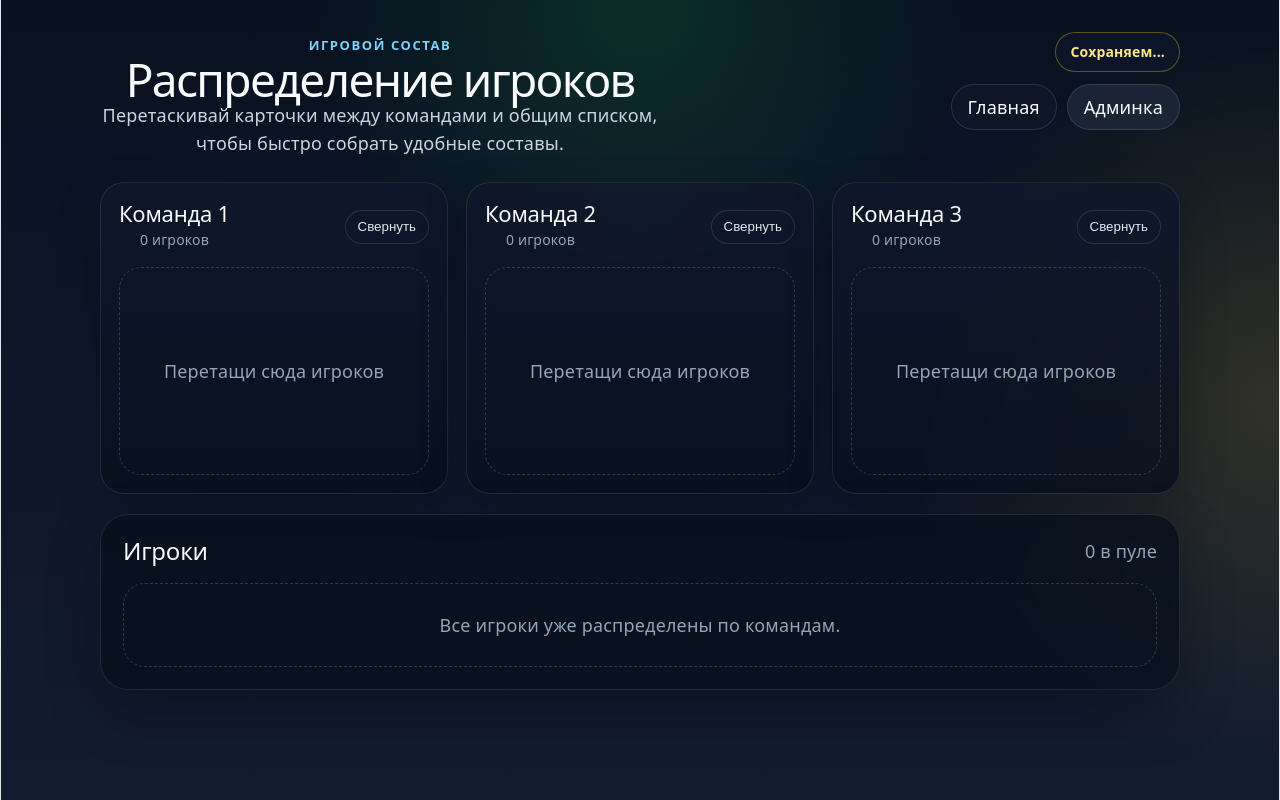
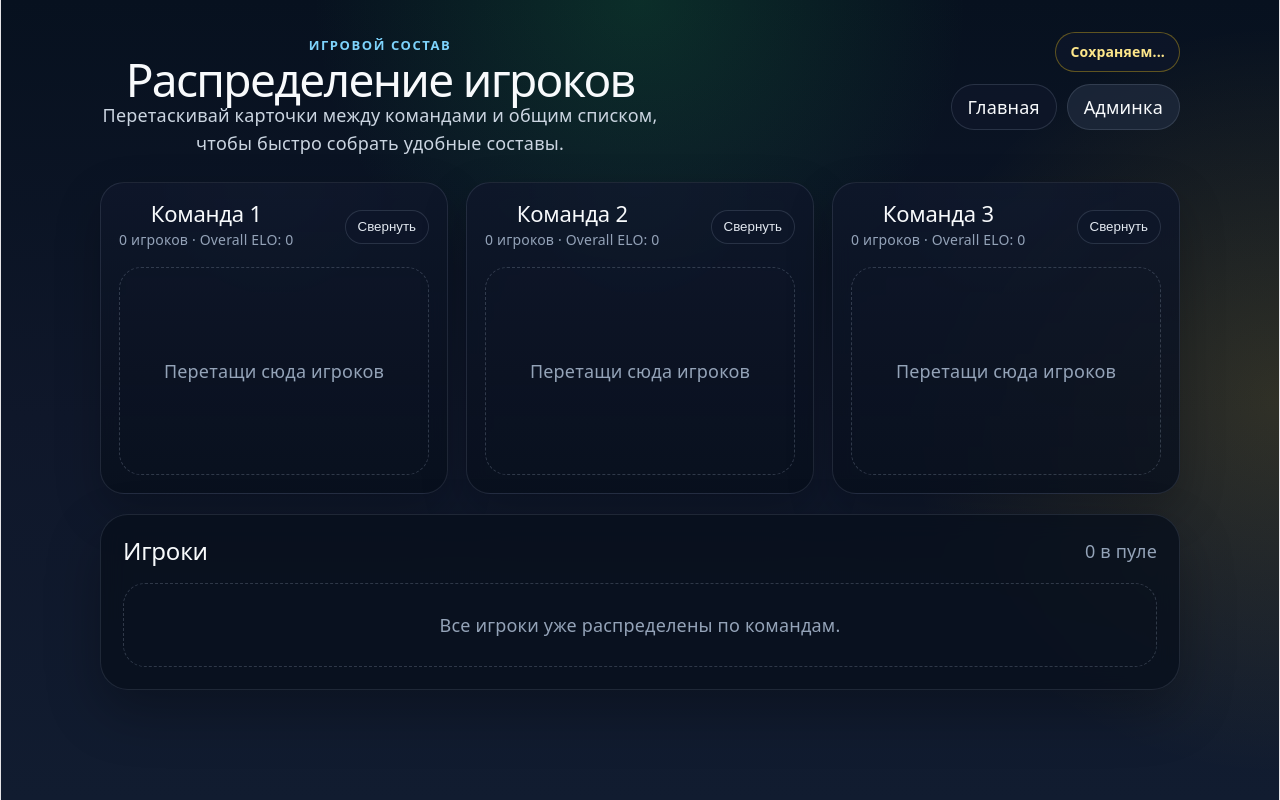
Before and after one commit to Teamurrr/Volleyball, a React (Vite) app: page /lineup in a window 1280 px wide. Built offline with nearby package versions, Linux system fonts and the light colour scheme; no server answers; the database is empty.

Commit message:
lineUp overall ELO

```diff
--- a/src/pages/Lineup/Lineup.tsx
+++ b/src/pages/Lineup/Lineup.tsx
@@ -222,6 +222,12 @@ const Lineup = () => {
     }));
   };
 
+  const getZoneEloTotal = (zoneId: ZoneId) =>
+    zonePlayers[zoneId].reduce((total, playerId) => {
+      const player = playersMap.get(playerId);
+      return total + (player?.elo ?? 0);
+    }, 0);
+
   const renderPlayerCard = (playerId: string) => {
     const player = playersMap.get(playerId);
 
@@ -308,7 +314,11 @@ const Lineup = () => {
               <div className="team-dropzone-header">
                 <div>
                   <h2>{ZONE_TITLES[zoneId]}</h2>
-                  <p>{zonePlayers[zoneId].length} игроков</p>
+                  <p>
+                    {zonePlayers[zoneId].length} игроков
+                    {" · "}
+                    Overall ELO: {getZoneEloTotal(zoneId)}
+                  </p>
                 </div>
 
                 <button
```
